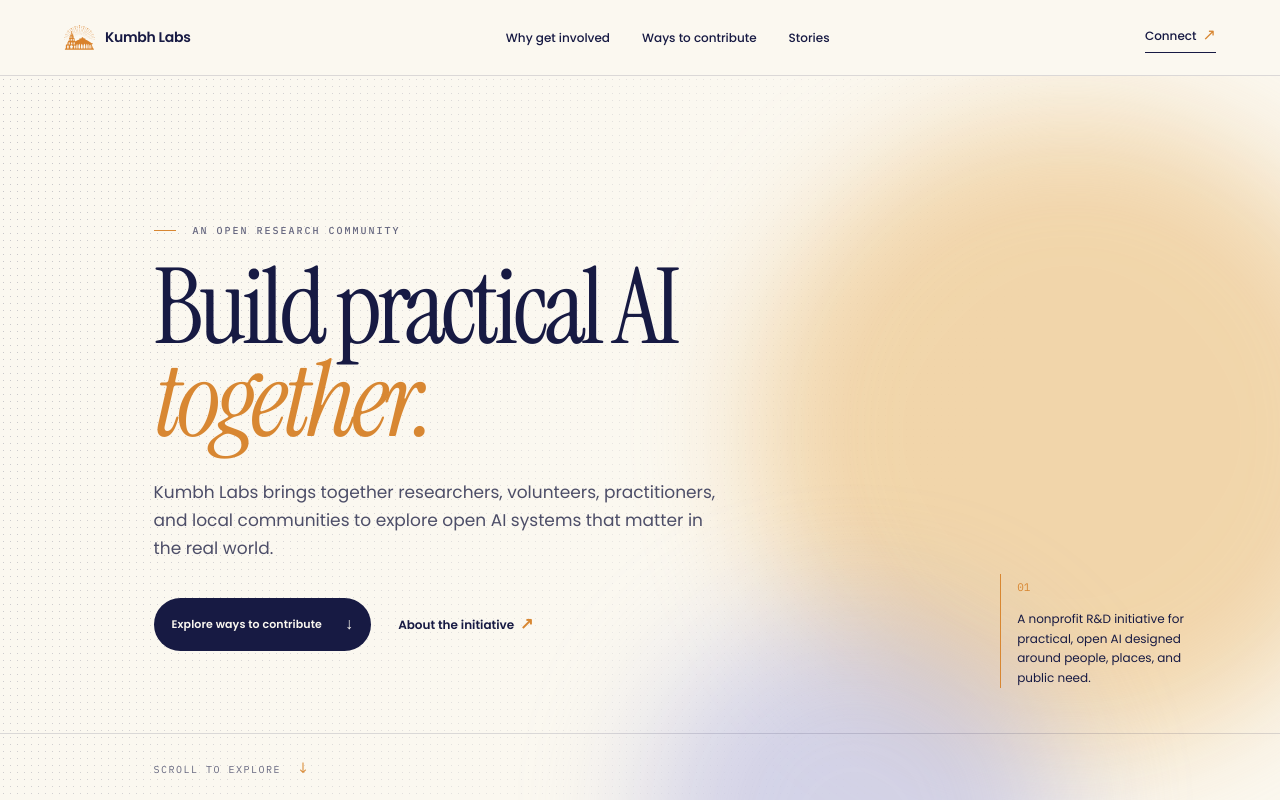
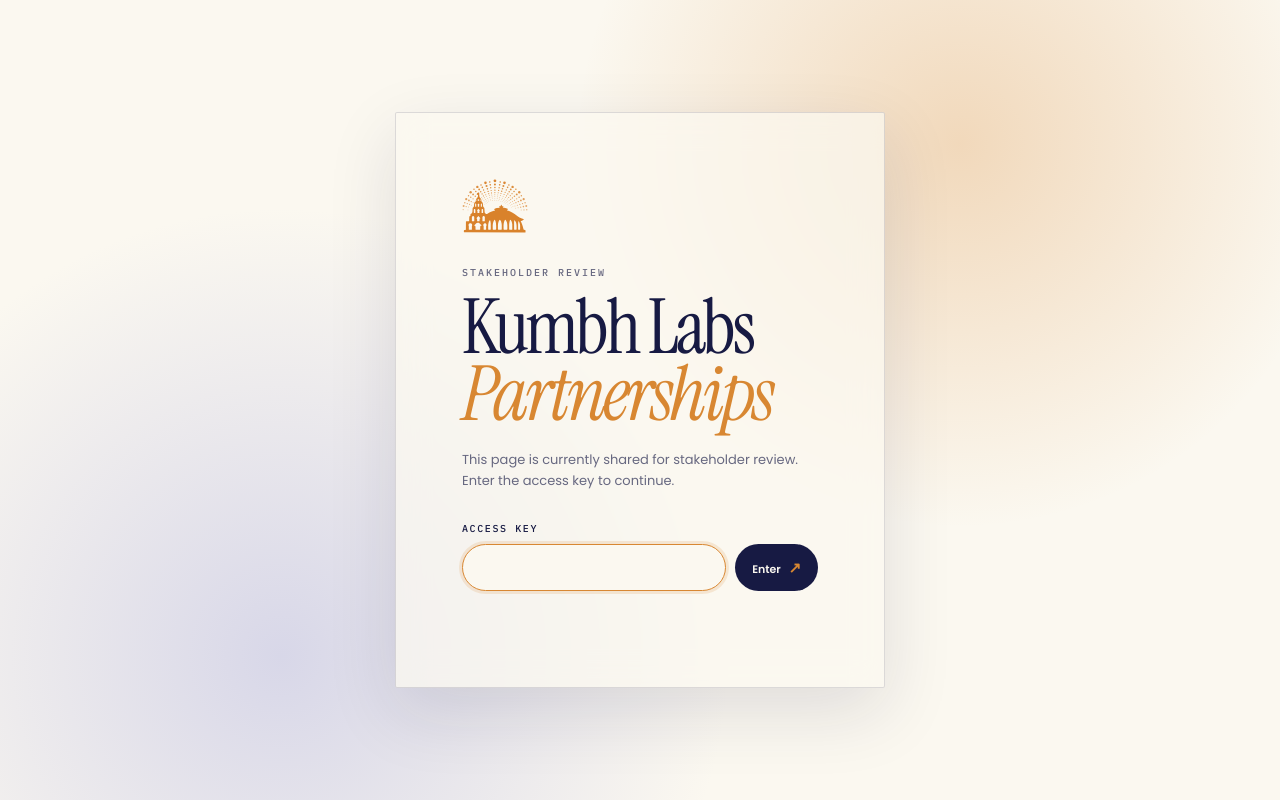
Before and after one commit to ankurshnde/labspartership, a plain HTML site: page index.html in a window 1280 px wide. Shown: the top 800 px of the page. Drawn offline with Linux system fonts and the light colour scheme.

Commit message:
Add stakeholder review access gate

```diff
--- a/index.html
+++ b/index.html
@@ -11,7 +11,23 @@
     <link href="https://fonts.googleapis.com/css2?family=IBM+Plex+Mono:wght@400;500&family=Instrument+Serif:ital@0;1&family=Poppins:wght@400;500;600&display=swap" rel="stylesheet" />
     <link rel="stylesheet" href="styles.css" />
   </head>
-  <body>
+  <body class="is-locked">
+    <section class="access-gate" aria-labelledby="access-title">
+      <div class="access-gate__panel">
+        <img class="access-gate__icon" src="kumbh-labs-icon.svg" alt="Kumbh Labs" />
+        <p class="eyebrow">Stakeholder review</p>
+        <h1 id="access-title">Kumbh Labs<br /><em>Partnerships</em></h1>
+        <p class="access-gate__intro">This page is currently shared for stakeholder review. Enter the access key to continue.</p>
+        <form id="access-form" class="access-gate__form">
+          <label for="access-key">Access key</label>
+          <div class="access-gate__controls">
+            <input id="access-key" name="access-key" type="password" autocomplete="current-password" required autofocus />
+            <button type="submit">Enter <span>↗</span></button>
+          </div>
+          <p id="access-error" class="access-gate__error" role="alert"></p>
+        </form>
+      </div>
+    </section>
     <header class="site-header">
       <a class="brand" href="#top" aria-label="Kumbh Labs home">
         <img class="brand-icon" src="kumbh-labs-icon.svg" alt="" />
@@ -110,6 +126,36 @@
 
     <footer><a class="brand" href="#top"><img class="brand-icon" src="kumbh-labs-icon.svg" alt="" /><span>Kumbh Labs</span></a><p>Open research. Shared learning. Public benefit.</p><a href="#top">Back to top ↑</a></footer>
     <script>
+      const accessForm = document.querySelector('#access-form');
+      const accessKey = document.querySelector('#access-key');
+      const accessError = document.querySelector('#access-error');
+      const accessHash = 'c37b56a43e341ba695e96128a48983917d157368f4d44dac45e68ed76672ad11';
+
+      const unlock = () => {
+        document.body.classList.remove('is-locked');
+        sessionStorage.setItem('kumbh-labs-review-access', 'granted');
+      };
+
+      const hashValue = async (value) => {
+        const bytes = new TextEncoder().encode(value);
+        const digest = await crypto.subtle.digest('SHA-256', bytes);
+        return Array.from(new Uint8Array(digest)).map((byte) => byte.toString(16).padStart(2, '0')).join('');
+      };
+
+      if (sessionStorage.getItem('kumbh-labs-review-access') === 'granted') {
+        unlock();
+      }
+
+      accessForm.addEventListener('submit', async (event) => {
+        event.preventDefault();
+        if (await hashValue(accessKey.value) === accessHash) {
+          unlock();
+        } else {
+          accessError.textContent = 'That access key is not correct. Please try again.';
+          accessKey.select();
+        }
+      });
+
       const header = document.querySelector('.site-header');
       let lastScrollY = window.scrollY;
       let ticking = false;
--- a/styles.css
+++ b/styles.css
@@ -22,6 +22,113 @@ body {
   font-family: var(--sans);
   font-size: 15px;
   line-height: 1.65;
+}
+body.is-locked {
+  overflow: hidden;
+}
+body.is-locked .site-header,
+body.is-locked main,
+body.is-locked footer {
+  visibility: hidden;
+}
+.access-gate {
+  display: none;
+  position: fixed;
+  inset: 0;
+  z-index: 100;
+  place-items: center;
+  overflow: auto;
+  padding: 28px;
+  background:
+    radial-gradient(circle at 75% 18%, rgba(216, 135, 50, 0.28), transparent 24rem),
+    radial-gradient(circle at 22% 82%, rgba(174, 176, 223, 0.46), transparent 28rem),
+    var(--ivory);
+}
+body.is-locked .access-gate {
+  display: grid;
+}
+.access-gate__panel {
+  width: min(100%, 490px);
+  padding: clamp(32px, 7vw, 66px);
+  border: 1px solid var(--line);
+  border-radius: 2px;
+  background: rgba(251, 248, 240, 0.72);
+  box-shadow: 0 24px 70px rgba(23, 26, 67, 0.12);
+  backdrop-filter: blur(16px);
+}
+.access-gate__icon {
+  display: block;
+  width: 66px;
+  height: 54px;
+  object-fit: contain;
+  object-position: left center;
+  margin-bottom: 34px;
+}
+.access-gate h1 {
+  margin: 16px 0 20px;
+  font: 500 clamp(50px, 8vw, 76px) / 0.88 var(--serif);
+  letter-spacing: -0.045em;
+}
+.access-gate h1 em {
+  color: var(--saffron);
+}
+.access-gate__intro {
+  max-width: 370px;
+  margin: 0;
+  color: var(--muted);
+  font-size: 13px;
+}
+.access-gate__form {
+  margin-top: 30px;
+}
+.access-gate__form label {
+  display: block;
+  margin-bottom: 9px;
+  font: 500 10px var(--mono);
+  letter-spacing: 0.16em;
+  text-transform: uppercase;
+}
+.access-gate__controls {
+  display: flex;
+  gap: 9px;
+}
+.access-gate__controls input {
+  min-width: 0;
+  flex: 1;
+  border: 1px solid var(--line);
+  border-radius: 999px;
+  background: var(--ivory);
+  padding: 12px 16px;
+  color: var(--ink);
+  font: 14px var(--sans);
+  outline: none;
+}
+.access-gate__controls input:focus {
+  border-color: var(--saffron);
+  box-shadow: 0 0 0 3px rgba(216, 135, 50, 0.16);
+}
+.access-gate__controls button {
+  border: 0;
+  border-radius: 999px;
+  background: var(--ink);
+  color: var(--ivory);
+  padding: 0 17px;
+  cursor: pointer;
+  font: 600 11px var(--sans);
+}
+.access-gate__controls button:hover {
+  background: var(--saffron);
+}
+.access-gate__controls button span {
+  color: var(--saffron);
+  font-size: 15px;
+  margin-left: 5px;
+}
+.access-gate__error {
+  min-height: 20px;
+  margin: 10px 0 0;
+  color: #9f2d25;
+  font-size: 11px;
 }
 .site-header {
   height: 76px;
```
